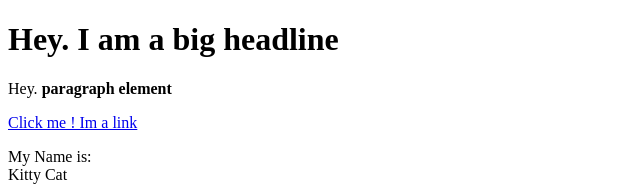
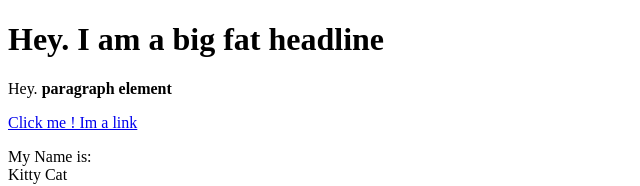
Before and after one commit to 234sun/cartoon-website, a plain HTML site: page test.html in a window 1280 px wide. Shown: the top 186 px of the page, without its empty margins (0-640 px from the left). Drawn offline with Linux system fonts and the light colour scheme.

Commit message:
änderung fat

```diff
--- a/test.html
+++ b/test.html
@@ -4,7 +4,7 @@
         <title>Test Page</title>
     </head>
     <body>
-            <h1>Hey. I am a big headline</h1>
+            <h1>Hey. I am a big fat headline</h1>
             <p>Hey. <b>paragraph element</b></p>
             <a href="https://google.com" target="_blank" title="lets go to google">Click me ! Im a link</a>
             <p>My Name is:<br>
```
